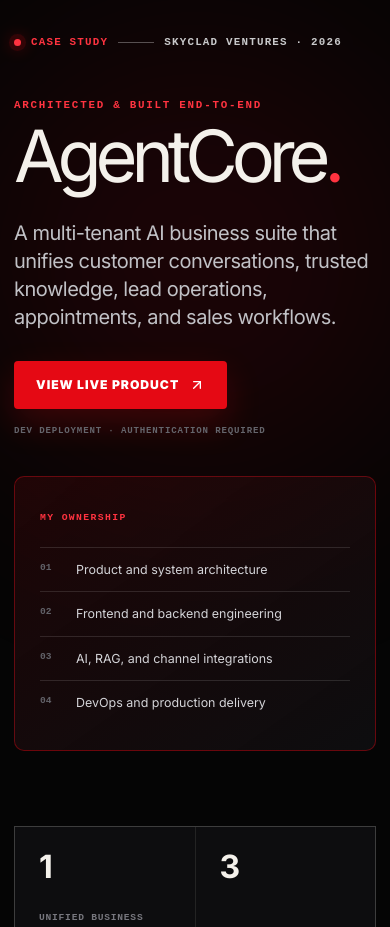
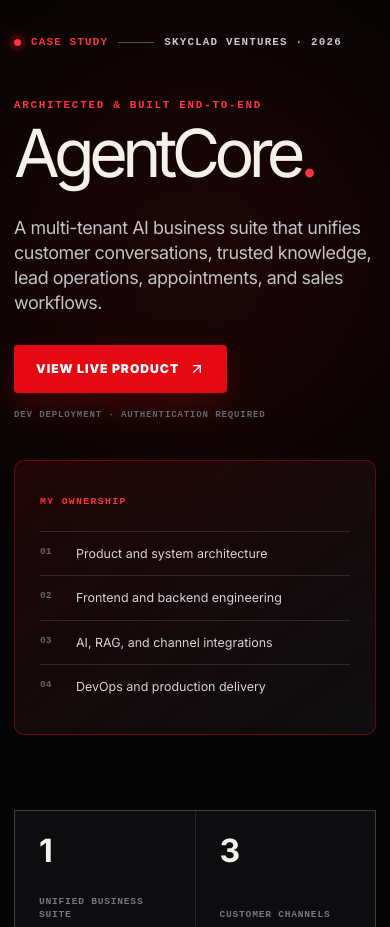
Before and after one commit to amananurag20/aman-portfolio, a Next.js app: page / in a window 390 px wide. Shown: the part 7080-8007 px from the top of the page. Built offline with nearby package versions, Linux system fonts and the light colour scheme.

Commit message:
Update globals.css

```diff
--- a/src/app/globals.css
+++ b/src/app/globals.css
@@ -713,6 +713,8 @@
   .section-heading h2, .contact-section h2 { font-size: clamp(3rem, 15vw, 4.7rem); }
   .about-grid, .stats-grid, .capabilities-grid { grid-template-columns: 1fr; }
   .agentcore-overline { margin-top: 48px; }
+  .agentcore-intro h2 { font-size: clamp(3.25rem, 17vw, 4.5rem); }
+  .agentcore-lead { font-size: 1.12rem; }
   .dashboard-browser-bar { grid-template-columns: 1fr auto; }
   .dashboard-browser-bar p { display: none; }
   .agentcore-dashboard-showcase figcaption { padding: 14px 16px; }
@@ -743,6 +745,13 @@
   .site-footer p { display: none; }
 }
 
+@media (max-width: 380px) {
+  .agentcore-value-strip { grid-template-columns: 1fr; }
+  .agentcore-value-strip div { min-height: 105px; }
+  .availability-pill { align-items: flex-start; border-radius: 10px; font-size: 0.6rem; line-height: 1.45; }
+  .hero-proof-row { flex-direction: column; }
+}
+
 @media (prefers-reduced-motion: reduce) {
   html { scroll-behavior: auto; }
   *, *::before, *::after {
```
